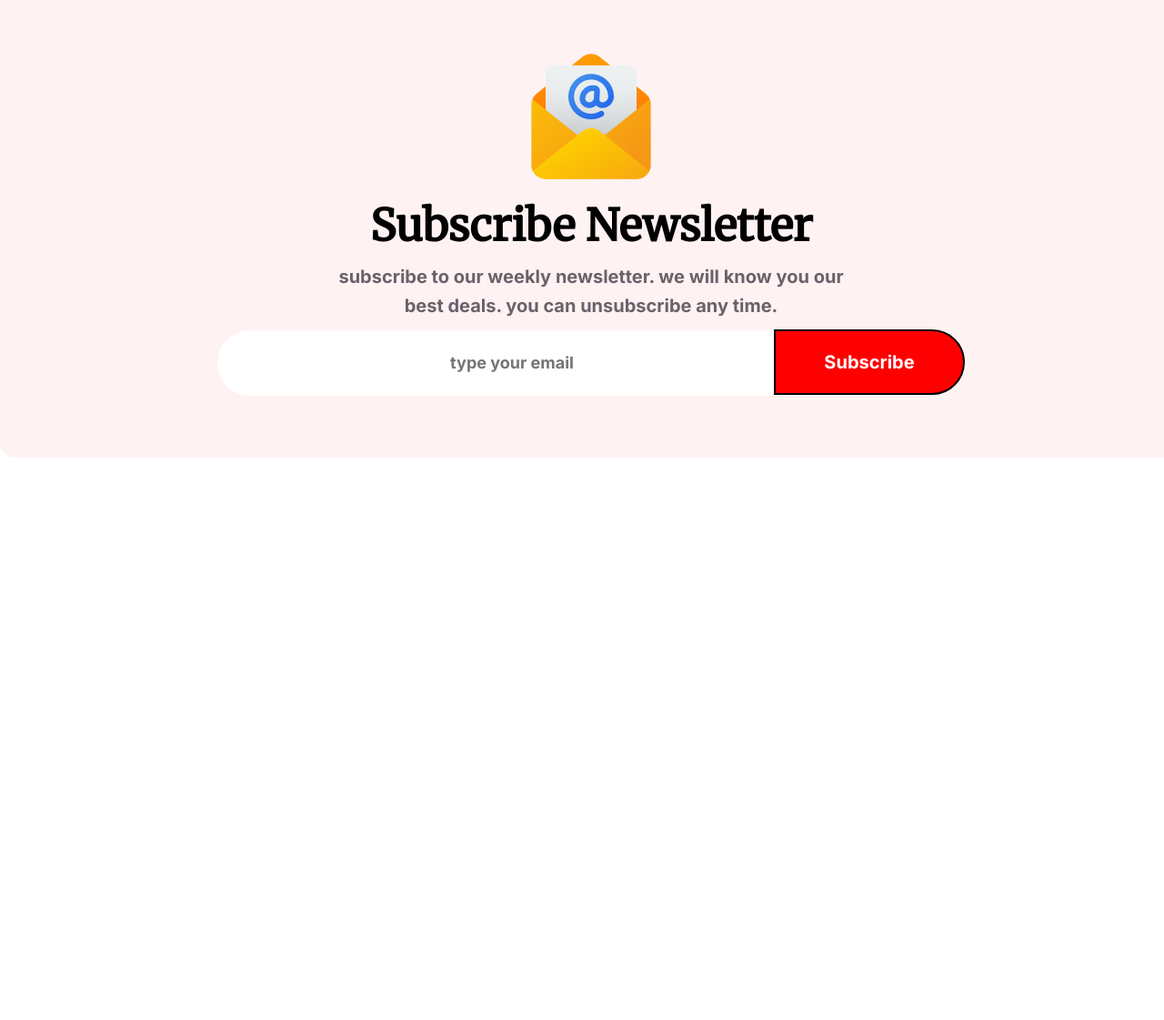
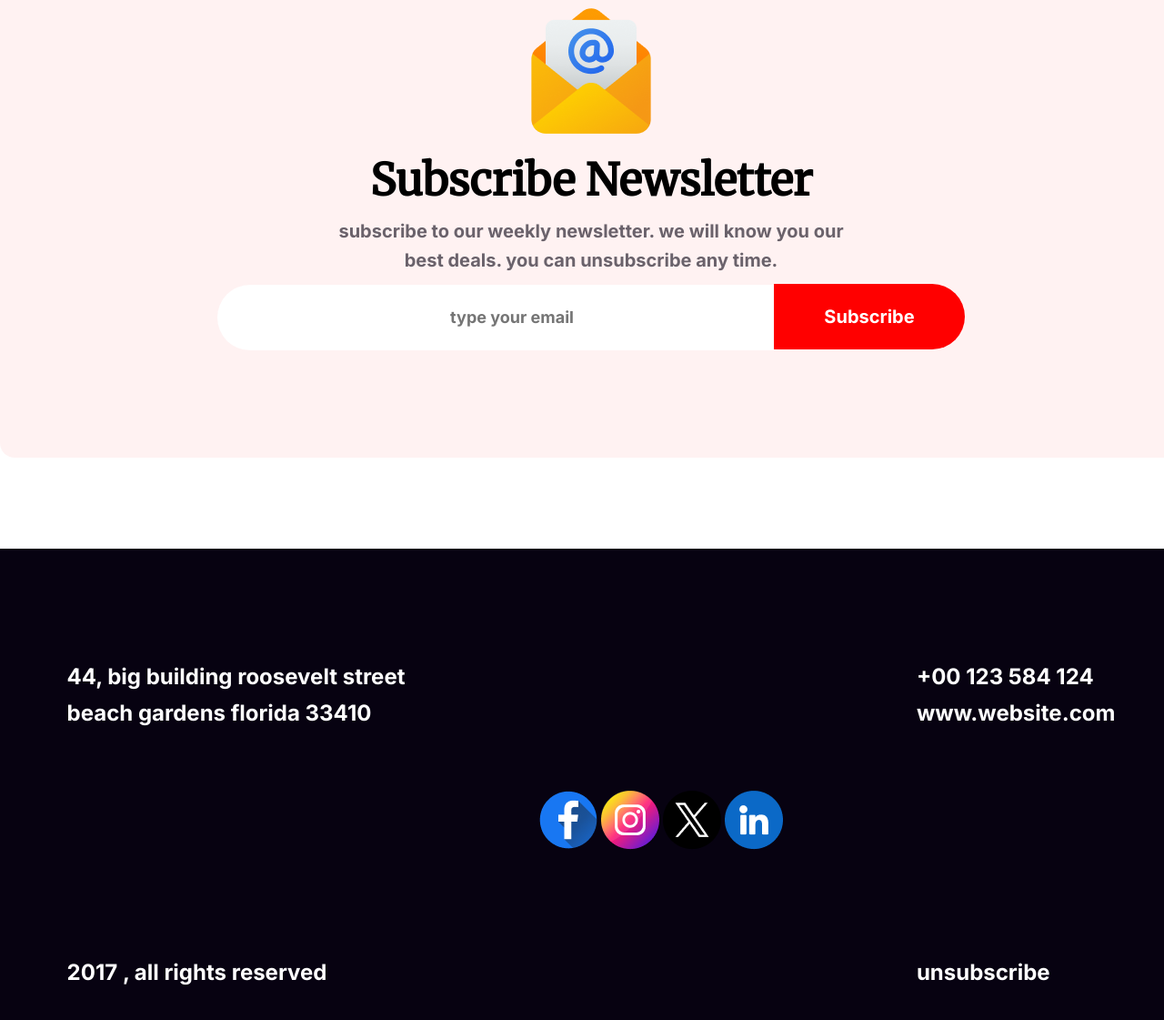
Before and after one commit to shakiltha/ph-new-year-new-mission, a plain HTML site: page index.html in a window 1280 px wide. Shown: the part 5715-6836 px from the top of the page at 91% size. Before the commit the page ends 6318 px from the top, so only its background shows below. Drawn offline with Linux system fonts and the light colour scheme.

Commit message:
footer section done :)

```diff
--- a/index.html
+++ b/index.html
@@ -280,6 +280,32 @@
       </div>
     </main>
     <!-- footer section -->
-    <footer></footer>
+    <footer class="footer">
+      <section class="footer-section1">
+        <p class="footer-para1">
+          44, big building roosevelt street <br />
+          beach gardens florida 33410
+        </p>
+        <p class="footer-para2">2017 , all rights reserved</p>
+      </section>
+      <section class="footer-section2">
+        <a href="#"
+          ><img src="resources/icons/Facebook.png" alt="facebook icon"
+        /></a>
+        <a href="#"
+          ><img src="resources/icons/Instagram.png" alt="instagram icon"
+        /></a>
+        <a href="#"
+          ><img src="resources/icons/Twitter.png" alt="twitter icon"
+        /></a>
+        <a href="#"
+          ><img src="resources/icons/Linkedin.png" alt="linkedin icon"
+        /></a>
+      </section>
+      <section class="footer-section3">
+        <p class="footer-para3">+00 123 584 124 <br />www.website.com</p>
+        <button class="unsubscribe">unsubscribe</button>
+      </section>
+    </footer>
   </body>
 </html>
--- a/styles/style.css
+++ b/styles/style.css
@@ -691,7 +691,7 @@
 }
 
 .main .email-subscription .subs-section1 {
-    padding-top: 150px;
+    padding-top: 100px;
 }
 
 .main .email-subscription .subs-section2 {
@@ -744,8 +744,54 @@
     text-transform: capitalize;
     cursor: pointer;
     margin-left: -40px;
-    border: 2px solid black;
+    border: none;
 }
 
 
 /* footer section styling */
+
+.footer {
+    background: #070211;
+    width: 1300px;
+    height: 600px;
+    margin: 0 auto;
+    color: #fff;
+    display: flex;
+    justify-content: space-around;
+    align-items: center;
+}
+
+.footer .footer-section1 .footer-para1 {
+    color: #FFF;
+    font-family: 'Inter';
+    font-size: 24px;
+    font-weight: 500;
+    line-height: 40px;
+    margin-bottom: 250px;
+}
+
+.footer .footer-section1 .footer-para2 {
+    color: #FFF;
+    font-family: 'Inter';
+    font-size: 24px;
+    font-weight: 500;
+}
+
+.footer .footer-section3 .footer-para3 {
+    color: #FFF;
+    font-family: 'Inter';
+    font-size: 24px;
+    font-weight: 500;
+    line-height: 40px;
+    margin-bottom: 250px;
+}
+
+.footer .footer-section3 .unsubscribe {
+    color: #FFF;
+    font-family: 'Inter';
+    font-size: 24px;
+    font-weight: 500;
+    border: none;
+    background-color: transparent;
+    cursor: pointer;
+}
```
